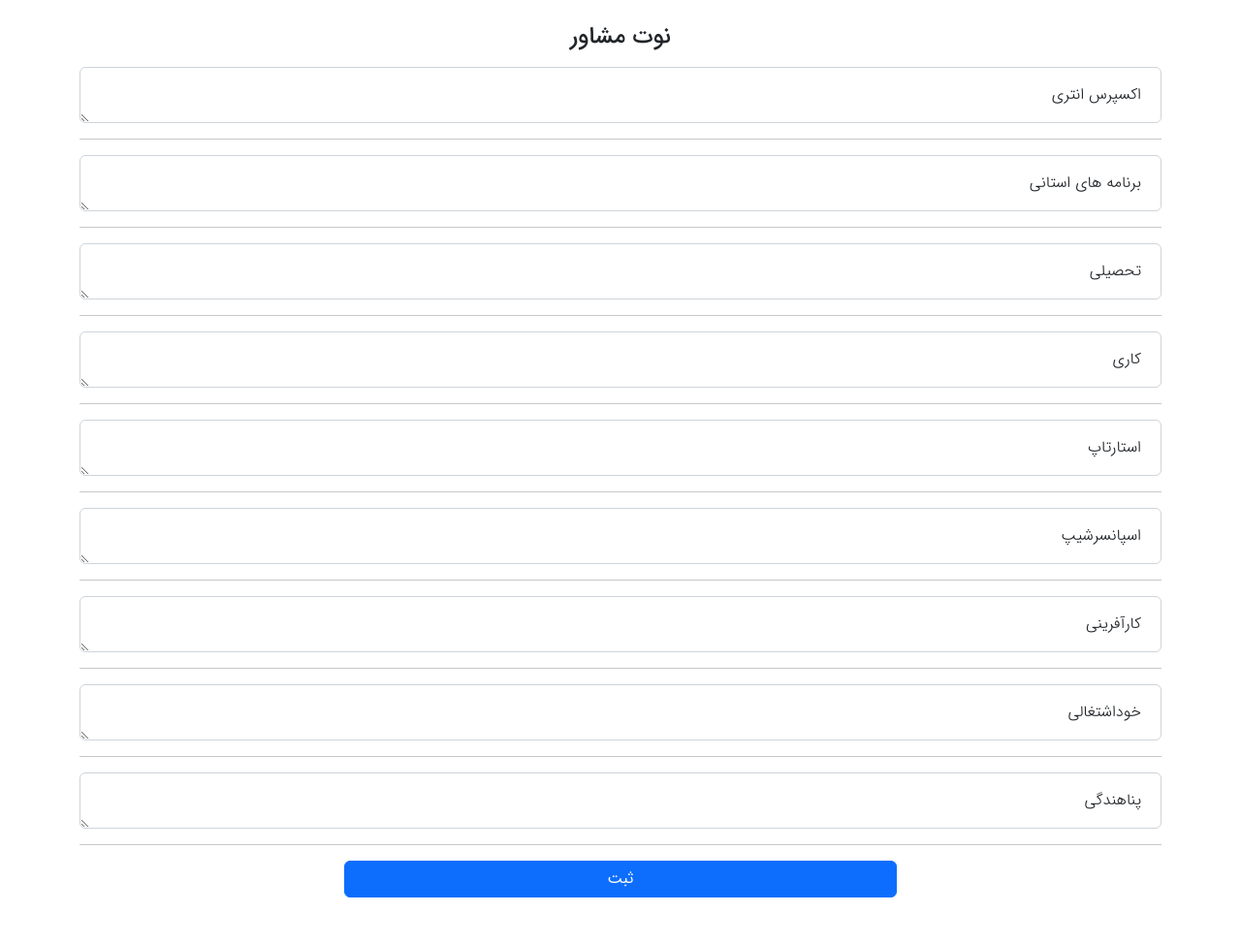
After one commit to zohreazizi/evaluation_form, a PHP site: page /note.php in a window 1280 px wide. The commit adds this page. Shown: the whole page at 97% size. Run offline with PHP 8.4, Linux system fonts and the light colour scheme; some libraries are stand-ins or nearby versions.

Commit message:
select option

```diff
--- /dev/null
+++ b/note.php
@@ -0,0 +1,194 @@
+<?php
+//use PHPMailer\PHPMailer\PHPMailer;
+//use PHPMailer\PHPMailer\Exception;
+//
+//require '../PHPMailer/src/Exception.php';
+//require '../PHPMailer/src/PHPMailer.php';
+//require '../PHPMailer/src/SMTP.php';
+
+if (isset($_POST['submit_button'])) {
+    $conn = new mysqli('localhost', 'root', '', 'immigration_required_info');
+    mysqli_set_charset($conn, "utf8");
+
+
+    if ($conn->connect_error) {
+        die('Connection Failed : ' . $conn->connect_error);
+    } else {
+
+//---------------------------------------------------------------note---------------------------------------------------
+        $customer_id = $_SESSION['id'];
+        $email = $_SESSION['email'];
+        $name = $_SESSION['name'];
+
+        $express_entry = $_POST['express-entry'];
+        $provincial_nominees = $_POST['provincial-nominees'];
+        $educational = $_POST['educational'];
+        $work = $_POST['work'];
+        $start_up = $_POST['start-up'];
+        $sponsorship = $_POST['sponsorship'];
+        $entrepreneurship = $_POST['entrepreneurship'];
+        $self_employed = $_POST['self-employed'];
+        $refugee = $_POST['refugee'];
+
+        $note = 'Express Entry: '.$express_entry.' | '.'Provincial-nominees: '.$provincial_nominees. ' | '.'Educational: '.$educational.' | '.'Work: '.$work.' | '.'Start-up: '.$start_up.' | '.'Sponsorship: '.$sponsorship.' | '.'Entrepreneurship: '.$entrepreneurship.' | '.'Self-employed: '.$self_employed.' | '.'Refugee: '.$refugee;
+        $add_note = "insert into note(customer_id, text, author)
+values ('" . $customer_id . "', '" . $note . "', 0 )";
+        if ($conn->query($add_note)) {
+//            $mail = new PHPMailer();
+//            $mail->isSMTP();
+//            $mail->Host = 'toos.dnswebhost.com';
+//            $mail->SMTPAuth = true;
+//            $mail->Username = 'crm@iciservicesco.com';
+//            $mail->Password = 'iciservices@3636807';
+//            $mail->SMTPSecure = 'tls';
+//            $mail->Port = 26;
+//            $mail->setFrom('crm@iciservicesco.com', 'IRAN & CANADA IMMIGRATION');
+//            $mail->addAddress($email, $name);
+//            $mail->CharSet = 'UTF-8';
+//            $mail->isHTML(true);
+//            $mail->Subject = 'سازمان مهاجرتی آی سی آی | نوت مشاور';
+//            $mail->Body = $note;
+//            $mail->setLanguage('fa', 'PHPMailer/language/phpmailer.lang-fa.php');
+//            $mail->send();
+
+            echo 'نوت ارسال شد';
+        } else {
+            echo $conn->error;
+        }
+    }
+    $conn->close();
+}
+?>
+
+<html dir="rtl" lang="fa">
+<head>
+    <meta charset="UTF-8">
+    <meta content="width=device-width, user-scalable=no, initial-scale=1.0, maximum-scale=1.0, minimum-scale=1.0"
+          name="viewport">
+    <meta content="ie=edge" http-equiv="X-UA-Compatible">
+    <title>immigration required info form</title>
+    <link type="text/css" rel="stylesheet" href="./dist/jalalidatepicker.min.css"/>
+    <link crossorigin="anonymous"
+          href="https://cdn.jsdelivr.net/npm/bootstrap@5.2.0-beta1/dist/css/bootstrap.rtl.min.css"
+          integrity="sha384-dc2NSrAXbAkjrdm9IYrX10fQq9SDG6Vjz7nQVKdKcJl3pC+k37e7qJR5MVSCS+wR" rel="stylesheet">
+
+    <style>
+        @import url(./css/fontiran.css);
+
+        body {
+            font-family: IRANSans;
+            font-weight: 300;
+        }
+
+        input[type=number]::-webkit-inner-spin-button {
+            -webkit-appearance: none;
+        }
+
+        ::-webkit-input-placeholder {
+            text-align: right;
+        }
+
+        label {
+            margin-right: 20px;
+        }
+
+        input {
+            padding-right: 25px !important;
+        }
+
+        .form-check-input {
+            padding-right: unset !important;
+        }
+
+    </style>
+</head>
+<body>
+<div class="container mt-4">
+    <form action="#" method="post">
+        <div class="row justify-content-center mb-2">
+            <div class="col text-center"><h4>نوت مشاور</h4></div>
+        </div>
+        <div class="row mb-3 mt-6">
+            <div class="form-floating">
+                <textarea class="form-control" name="express-entry" placeholder="اکسپرس انتری" rows="3"></textarea>
+                <label>اکسپرس انتری</label>
+            </div>
+        </div>
+        <hr>
+        <div class="row mb-3 mt-6">
+            <div class="form-floating">
+                <textarea class="form-control" name="provincial-nominees" placeholder="برنامه های استانی" rows="3"></textarea>
+                <label>برنامه های استانی</label>
+            </div>
+        </div>
+        <hr>
+        <div class="row mb-3 mt-6">
+            <div class="form-floating">
+                <textarea class="form-control" name="educational" placeholder="تحصیلی" rows="3"></textarea>
+                <label>تحصیلی</label>
+            </div>
+        </div>
+        <hr>
+        <div class="row mb-3 mt-6">
+            <div class="form-floating">
+                <textarea class="form-control" name="work" placeholder="کاری" rows="3"></textarea>
+                <label>کاری</label>
+            </div>
+        </div>
+        <hr>
+        <div class="row mb-3 mt-6">
+            <div class="form-floating">
+                <textarea class="form-control" name="start-up" placeholder="استارتاپ" rows="3"></textarea>
+                <label>استارتاپ</label>
+            </div>
+        </div>
+        <hr>
+        <div class="row mb-3 mt-6">
+            <div class="form-floating">
+                <textarea class="form-control" name="sponsorship" placeholder="اسپانسرشیپ" rows="3"></textarea>
+                <label>اسپانسرشیپ</label>
+            </div>
+        </div>
+        <hr>
+        <div class="row mb-3 mt-6">
+            <div class="form-floating">
+                <textarea class="form-control" name="entrepreneurship" placeholder="کارآفرینی" rows="3"></textarea>
+                <label>کارآفرینی</label>
+            </div>
+        </div>
+        <hr>
+        <div class="row mb-3 mt-6">
+            <div class="form-floating">
+                <textarea class="form-control" name="self-employed" placeholder="خوداشتغالی" rows="3"></textarea>
+                <label>خوداشتغالی</label>
+            </div>
+        </div>
+        <hr>
+        <div class="row mb-3 mt-6">
+            <div class="form-floating">
+                <textarea class="form-control" name="refugee" placeholder="پناهندگی" rows="3"></textarea>
+                <label>پناهندگی</label>
+            </div>
+        </div>
+        <hr>
+        <div class="row justify-content-center mb-5">
+            <button class="col col-6 btn btn-primary" type="submit" name="submit_button">ثبت</button>
+        </div>
+
+    </form>
+</div>
+<script type="text/javascript" src="./dist/jalalidatepicker.min.js"></script>
+<script crossorigin="anonymous"
+        integrity="sha256-/xUj+3OJU5yExlq6GSYGSHk7tPXikynS7ogEvDej/m4="
+        src="https://code.jquery.com/jquery-3.6.0.min.js"></script>
+<script crossorigin="anonymous"
+        integrity="sha384-pprn3073KE6tl6bjs2QrFaJGz5/SUsLqktiwsUTF55Jfv3qYSDhgCecCxMW52nD2"
+        src="https://cdn.jsdelivr.net/npm/bootstrap@5.2.0-beta1/dist/js/bootstrap.bundle.min.js"></script>
+<script crossorigin="anonymous"
+        integrity="sha384-Xe+8cL9oJa6tN/veChSP7q+mnSPaj5Bcu9mPX5F5xIGE0DVittaqT5lorf0EI7Vk"
+        src="https://cdn.jsdelivr.net/npm/@popperjs/core@2.11.5/dist/umd/popper.min.js"></script>
+<script crossorigin="anonymous"
+        integrity="sha384-kjU+l4N0Yf4ZOJErLsIcvOU2qSb74wXpOhqTvwVx3OElZRweTnQ6d31fXEoRD1Jy"
+        src="https://cdn.jsdelivr.net/npm/bootstrap@5.2.0-beta1/dist/js/bootstrap.min.js"></script>
+</body>
+</html>
```
Also changed, not shown: index.php (+6 -1 lines).
